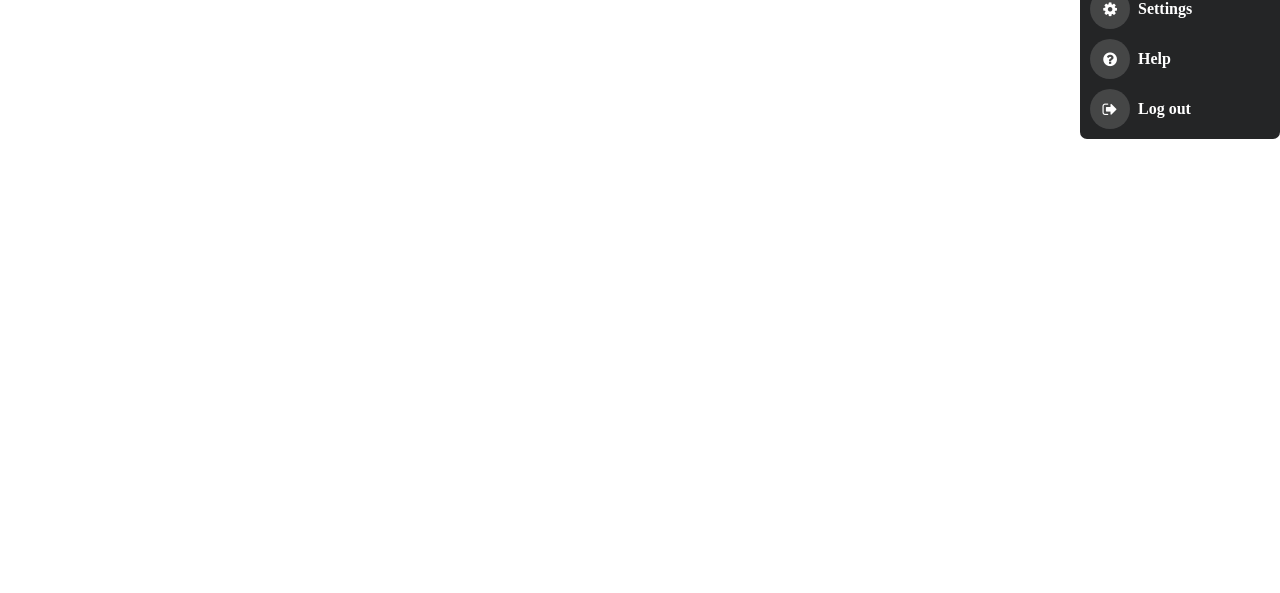
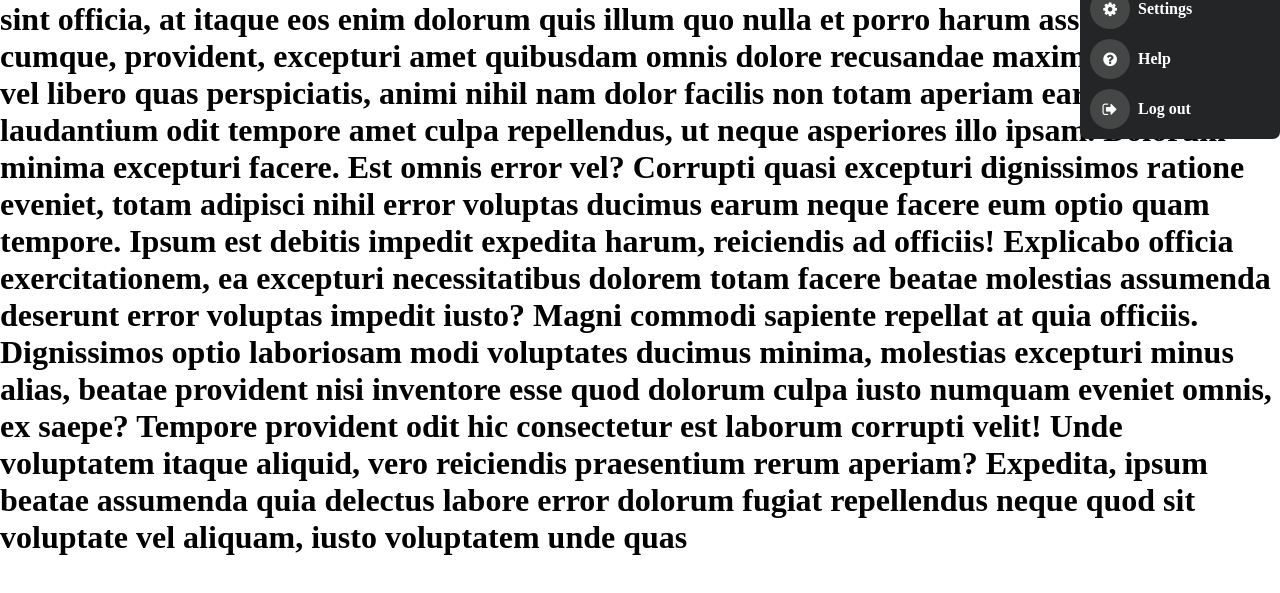
Before and after one commit to Bianca86/Curs14, a plain HTML site: page index.html in a window 1280 px wide. Shown: the part 73-666 px from the top of the page. Drawn offline with Linux system fonts and the light colour scheme.

Commit message:
schimbari in branch

```diff
--- a/index.html
+++ b/index.html
@@ -8,6 +8,7 @@
     <link rel="stylesheet" href="css/style.css">
 </head>
 <body>
+    <h1>Lorem ipsum dolor sit amet, consectetur adipisicing elit. Commodi rerum possimus repellat voluptas alias vero delectus veniam voluptates, quisquam sit nam, saepe a officiis! Explicabo sint officia, at itaque eos enim dolorum quis illum quo nulla et porro harum assumenda cumque, provident, excepturi amet quibusdam omnis dolore recusandae maxime tenetur! Nisi vel libero quas perspiciatis, animi nihil nam dolor facilis non totam aperiam earum molestiae laudantium odit tempore amet culpa repellendus, ut neque asperiores illo ipsam. Dolorum minima excepturi facere. Est omnis error vel? Corrupti quasi excepturi dignissimos ratione eveniet, totam adipisci nihil error voluptas ducimus earum neque facere eum optio quam tempore. Ipsum est debitis impedit expedita harum, reiciendis ad officiis! Explicabo officia exercitationem, ea excepturi necessitatibus dolorem totam facere beatae molestias assumenda deserunt error voluptas impedit iusto? Magni commodi sapiente repellat at quia officiis. Dignissimos optio laboriosam modi voluptates ducimus minima, molestias excepturi minus alias, beatae provident nisi inventore esse quod dolorum culpa iusto numquam eveniet omnis, ex saepe? Tempore provident odit hic consectetur est laborum corrupti velit! Unde voluptatem itaque aliquid, vero reiciendis praesentium rerum aperiam? Expedita, ipsum beatae assumenda quia delectus labore error dolorum fugiat repellendus neque quod sit voluptate vel aliquam, iusto voluptatem unde quas</h1>
 <header>
     <div class="search">
         <div class="logo">
```
